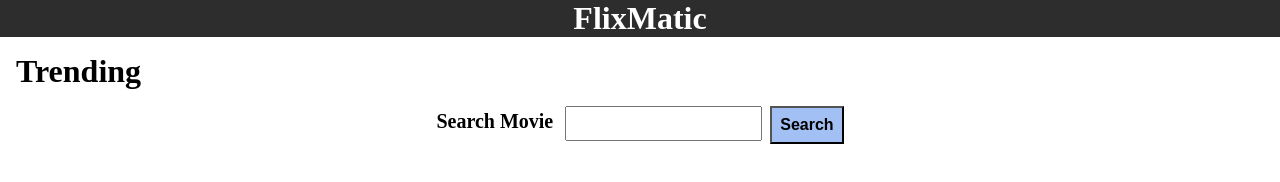
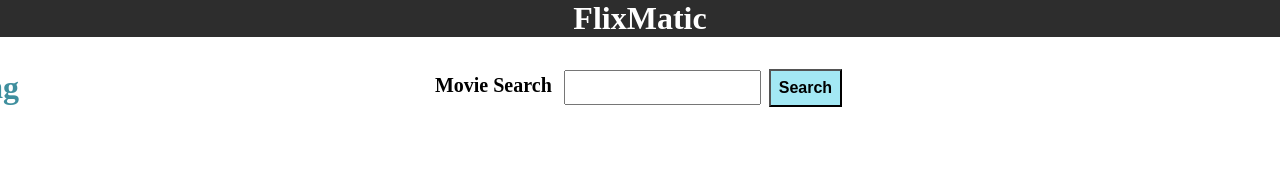
Before and after one commit to NeosSon/FlixMatic, a plain HTML site: page index.html in a window 1280 px wide. Drawn offline with Linux system fonts and the light colour scheme; no server answers.

Commit message:
Add some styling

```diff
--- a/index.html
+++ b/index.html
@@ -10,10 +10,10 @@
     <header>
         <h1><a href="#" id="header-title">FlixMatic</a></h1>
     </header>
-    <h2 id="trending-title">Trending</h2>
     <div class="container">
+        <h2 id="trending-title">Trending</h2>
         <form id="search-form">
-            <label for="search-input" id="search-input-label" onkeypress="handleKeyPress(event)">Search Movie</label>
+            <label for="search-input" id="search-input-label" onkeypress="handleKeyPress(event)">Movie Search</label>
             <input type="text" id="search-input" name="search-button">
         </form>
         <button id="search-button">Search</button>
--- a/styles.css
+++ b/styles.css
@@ -21,7 +21,7 @@ a {
 .container {
     display: flex;
     margin-top: 1rem;
-
+    align-items: center;
     justify-content: center;
 
 }
@@ -30,17 +30,28 @@ a {
     font-size: 1rem;
     font-weight: bold;
     padding: 0.5rem;
-    background-color: rgba(100, 148, 237, 0.589);
+    background-color: rgba(100, 216, 237, 0.589);
     cursor: pointer;
+    position: relative;
+    right: 5rem;
+    transition: font-size 0.3s ease;
+}
+#search-button:hover {
+    background-color: aliceblue;
+    font-size: 1.15rem;
 }
 #search-input {
     padding: 0.5rem;
+    position: relative;
+    right: 5rem;
 }
 
 #search-input-label {
     font-weight: bold;
     font-size: 1.25rem;
     margin-right: 0.5rem;
+    position: relative;
+    right: 5rem;
 }
 .cards, .default-cards {
     display: flex;
@@ -112,4 +123,7 @@ a {
     font-size: 2rem;
     font-weight: bold;
     margin: 1rem 1rem;
+    position: relative;
+    right: 30rem;
+    color: rgba(30, 124, 141, 0.856)
 }
```
